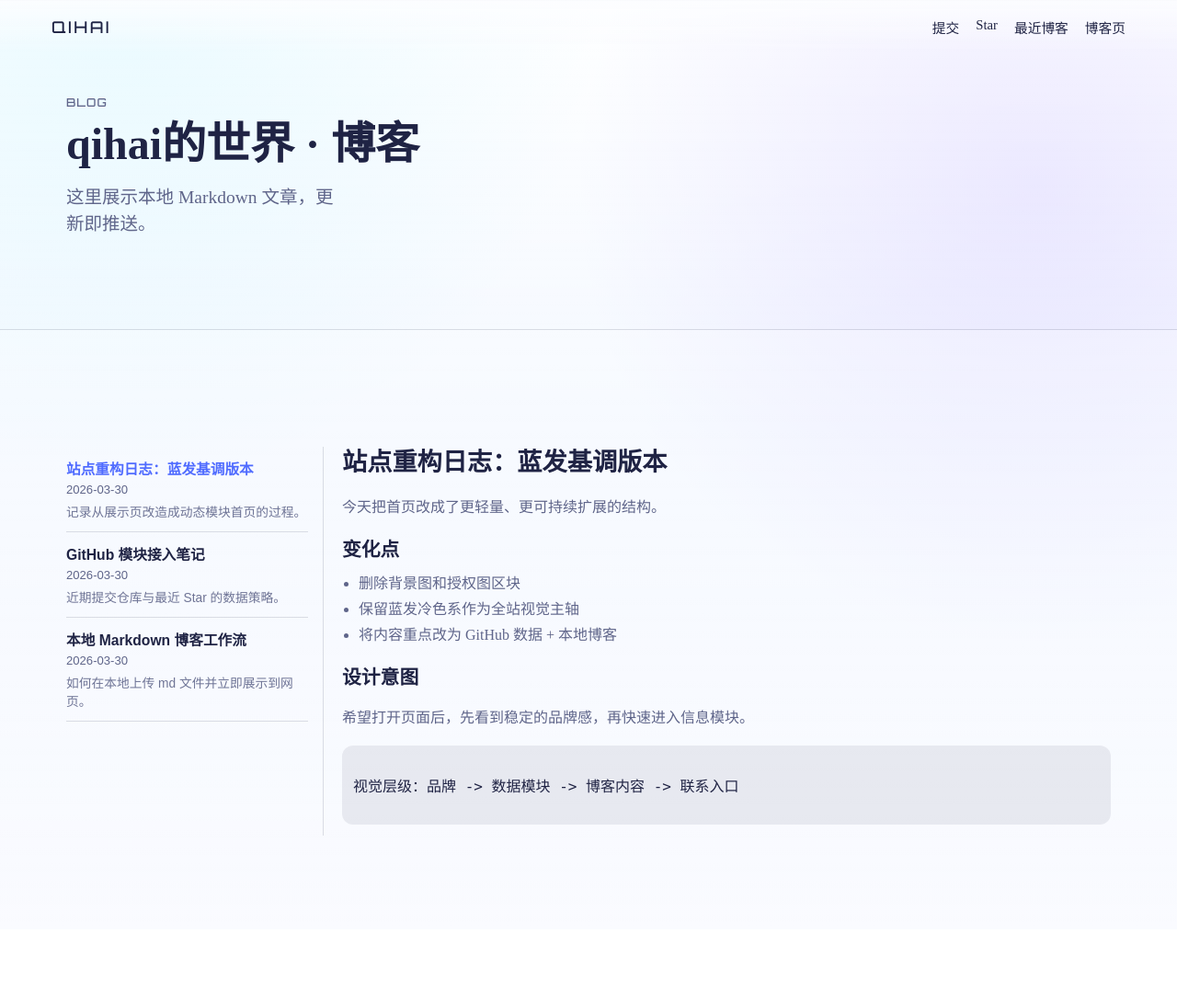
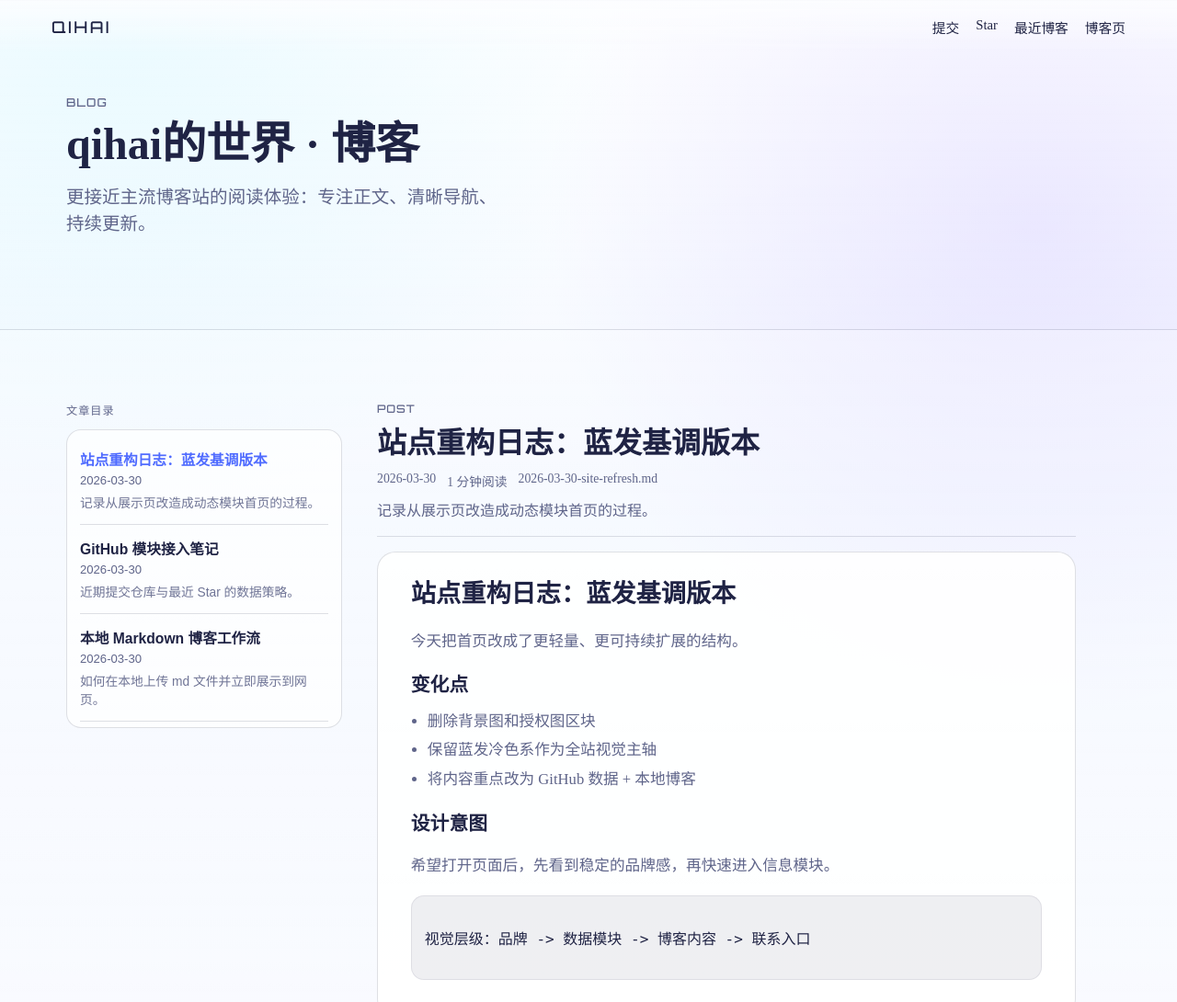
Before and after one commit to qihaichiaki/qihaichiaki.github.io, a plain HTML site: page blog.html in a window 1280 px wide. Shown: the top 1090 px of the page at 92% size. Before the commit the page ends 1011 px from the top, so only its background shows below. Drawn offline with Linux system fonts and the light colour scheme; a web font is replaced by a local one.

Commit message:
feat: 重做博客阅读风格并新增文章脚手架脚本

```diff
--- a/src/blog.js
+++ b/src/blog.js
@@ -19,6 +19,11 @@ const observer = new IntersectionObserver(
 revealNodes.forEach((node) => observer.observe(node));
 
 const selectedFile = new URLSearchParams(window.location.search).get("post");
+
+const calcReadMinutes = (markdown) => {
+  const chars = markdown.replace(/\s/g, "").length;
+  return Math.max(1, Math.round(chars / 480));
+};
 
 const renderBlogList = (posts) => {
   const listRoot = document.querySelector("#blog-list");
@@ -48,6 +53,22 @@ const setActive = (buttons, file) => {
   });
 };
 
+const renderPostMeta = (post, minutes) => {
+  const meta = document.querySelector("#blog-meta");
+  if (!meta) return;
+
+  meta.innerHTML = `
+    <p class="meta-kicker">POST</p>
+    <h2>${post.title}</h2>
+    <div class="meta-row">
+      <span>${post.date}</span>
+      <span>${minutes} 分钟阅读</span>
+      <span>${post.file}</span>
+    </div>
+    ${post.summary ? `<p class="meta-summary">${post.summary}</p>` : ""}
+  `;
+};
+
 const renderPostContent = async (post, buttons) => {
   const contentRoot = document.querySelector("#blog-content");
   if (!contentRoot) return;
@@ -58,10 +79,12 @@ const renderPostContent = async (post, buttons) => {
     const markdown = await resp.text();
     contentRoot.innerHTML = parseMarkdown(markdown);
     setActive(buttons, post.file);
+    renderPostMeta(post, calcReadMinutes(markdown));
 
     const url = new URL(window.location.href);
     url.searchParams.set("post", post.file);
     window.history.replaceState(null, "", url.toString());
+    document.title = `${post.title} | qihai的世界`;
   } catch (_) {
     contentRoot.innerHTML = '<p class="empty">文章加载失败，请检查 md 文件路径。</p>';
   }
@@ -98,8 +121,13 @@ const loadBlogPage = async () => {
     });
   } catch (_) {
     const listRoot = document.querySelector("#blog-list");
+    const meta = document.querySelector("#blog-meta");
+
     if (listRoot) {
       listRoot.innerHTML = '<p class="empty">博客索引读取失败，请检查 content/posts/index.json</p>';
+    }
+    if (meta) {
+      meta.innerHTML = '<p class="empty">无法读取文章元信息。</p>';
     }
     if (contentRoot) {
       contentRoot.innerHTML = '<p class="empty">无法展示文章内容。</p>';
--- a/src/components/blogPage.js
+++ b/src/components/blogPage.js
@@ -14,17 +14,26 @@ export function blogPage() {
       <section class="section blog-page-hero reveal">
         <p class="section-tag">BLOG</p>
         <h1 class="blog-page-title">qihai的世界 · 博客</h1>
-        <p class="lead">这里展示本地 Markdown 文章，更新即推送。</p>
+        <p class="lead">更接近主流博客站的阅读体验：专注正文、清晰导航、持续更新。</p>
       </section>
 
-      <section class="section reveal">
+      <section class="section reveal blog-reading-zone">
         <div class="blog-layout">
-          <aside id="blog-list" class="blog-list">
-            <p class="loading">正在读取文章列表...</p>
+          <aside class="blog-rail">
+            <div class="rail-title">文章目录</div>
+            <div id="blog-list" class="blog-list">
+              <p class="loading">正在读取文章列表...</p>
+            </div>
           </aside>
-          <article id="blog-content" class="blog-content">
-            <p class="loading">请选择一篇文章开始阅读。</p>
-          </article>
+
+          <div class="blog-article-wrap">
+            <header id="blog-meta" class="blog-meta">
+              <p class="loading">正在准备文章信息...</p>
+            </header>
+            <article id="blog-content" class="blog-content">
+              <p class="loading">请选择一篇文章开始阅读。</p>
+            </article>
+          </div>
         </div>
       </section>
     </main>
--- a/src/lib/markdown.js
+++ b/src/lib/markdown.js
@@ -80,6 +80,12 @@ export function parseMarkdown(markdown) {
       continue;
     }
 
+    if (line.startsWith("> ")) {
+      closeList();
+      out.push(`<blockquote>${inlineFormat(escapeHtml(line.slice(2)))}</blockquote>`);
+      continue;
+    }
+
     closeList();
     out.push(`<p>${inlineFormat(escapeHtml(line))}</p>`);
   }
--- a/src/styles/main.css
+++ b/src/styles/main.css
@@ -231,6 +231,7 @@ h1 {
 
 .blog-page-main .lead {
   margin-top: 12px;
+  max-width: 48ch;
 }
 
 .repo-list {
@@ -278,13 +279,33 @@ h1 {
 .blog-layout {
   margin-top: 24px;
   display: grid;
-  grid-template-columns: minmax(220px, 280px) 1fr;
-  gap: 20px;
+  grid-template-columns: minmax(240px, 300px) minmax(0, 760px);
+  gap: clamp(18px, 3.4vw, 38px);
+  align-items: start;
+}
+
+.blog-reading-zone {
+  padding-top: clamp(34px, 5vw, 54px);
+}
+
+.blog-rail {
+  position: sticky;
+  top: 92px;
+}
+
+.rail-title {
+  margin-bottom: 12px;
+  font-family: "Orbitron", sans-serif;
+  letter-spacing: 0.08em;
+  font-size: 0.76rem;
+  color: var(--muted);
 }
 
 .blog-list {
-  border-right: 1px solid var(--line);
-  padding-right: 16px;
+  border: 1px solid var(--line);
+  border-radius: 16px;
+  background: rgba(255, 255, 255, 0.7);
+  padding: 6px 14px;
 }
 
 .post-btn {
@@ -293,9 +314,14 @@ h1 {
   border-bottom: 1px solid var(--line);
   background: transparent;
   text-align: left;
-  padding: 12px 0;
+  padding: 14px 0;
   cursor: pointer;
   color: var(--ink);
+  transition: transform 180ms ease;
+}
+
+.post-btn:hover {
+  transform: translateX(4px);
 }
 
 .post-btn strong {
@@ -323,8 +349,51 @@ h1 {
   color: var(--accent);
 }
 
+.blog-article-wrap {
+  width: min(760px, 100%);
+}
+
+.blog-meta {
+  margin-bottom: 16px;
+  padding-bottom: 14px;
+  border-bottom: 1px solid var(--line);
+}
+
+.meta-kicker {
+  margin: 0;
+  font-family: "Orbitron", sans-serif;
+  letter-spacing: 0.08em;
+  font-size: 0.74rem;
+  color: var(--muted);
+}
+
+.blog-meta h2 {
+  margin: 10px 0 0;
+  font-size: clamp(1.35rem, 3vw, 2rem);
+  line-height: 1.26;
+}
+
+.meta-row {
+  margin-top: 10px;
+  display: flex;
+  flex-wrap: wrap;
+  gap: 12px;
+  color: var(--muted);
+  font-size: 0.86rem;
+}
+
+.meta-summary {
+  margin: 10px 0 0;
+  color: var(--muted);
+  line-height: 1.65;
+}
+
 .blog-content {
-  min-height: 280px;
+  min-height: 360px;
+  padding: clamp(18px, 2.6vw, 28px) clamp(18px, 2.8vw, 36px);
+  border: 1px solid var(--line);
+  border-radius: 20px;
+  background: rgba(255, 255, 255, 0.86);
 }
 
 .blog-content :first-child {
@@ -357,7 +426,8 @@ h1 {
 .blog-content p,
 .blog-content li {
   color: var(--muted);
-  line-height: 1.75;
+  line-height: 1.9;
+  font-size: 1.04rem;
 }
 
 .blog-content ul {
@@ -367,10 +437,19 @@ h1 {
 
 .blog-content pre {
   margin: 12px 0;
-  padding: 12px;
-  border-radius: 12px;
-  background: rgba(31, 35, 68, 0.08);
+  padding: 14px;
+  border-radius: 14px;
+  background: rgba(31, 35, 68, 0.07);
+  border: 1px solid rgba(31, 35, 68, 0.08);
   overflow: auto;
+}
+
+.blog-content blockquote {
+  margin: 14px 0;
+  padding: 8px 14px;
+  border-left: 3px solid var(--accent);
+  background: rgba(79, 107, 255, 0.06);
+  color: var(--ink);
 }
 
 .blog-content code {
@@ -428,11 +507,8 @@ h1 {
     grid-template-columns: 1fr;
   }
 
-  .blog-list {
-    border-right: 0;
-    border-bottom: 1px solid var(--line);
-    padding-right: 0;
-    padding-bottom: 8px;
+  .blog-rail {
+    position: static;
   }
 }
 
```
Also changed, not shown: README.md, 2 other files.
